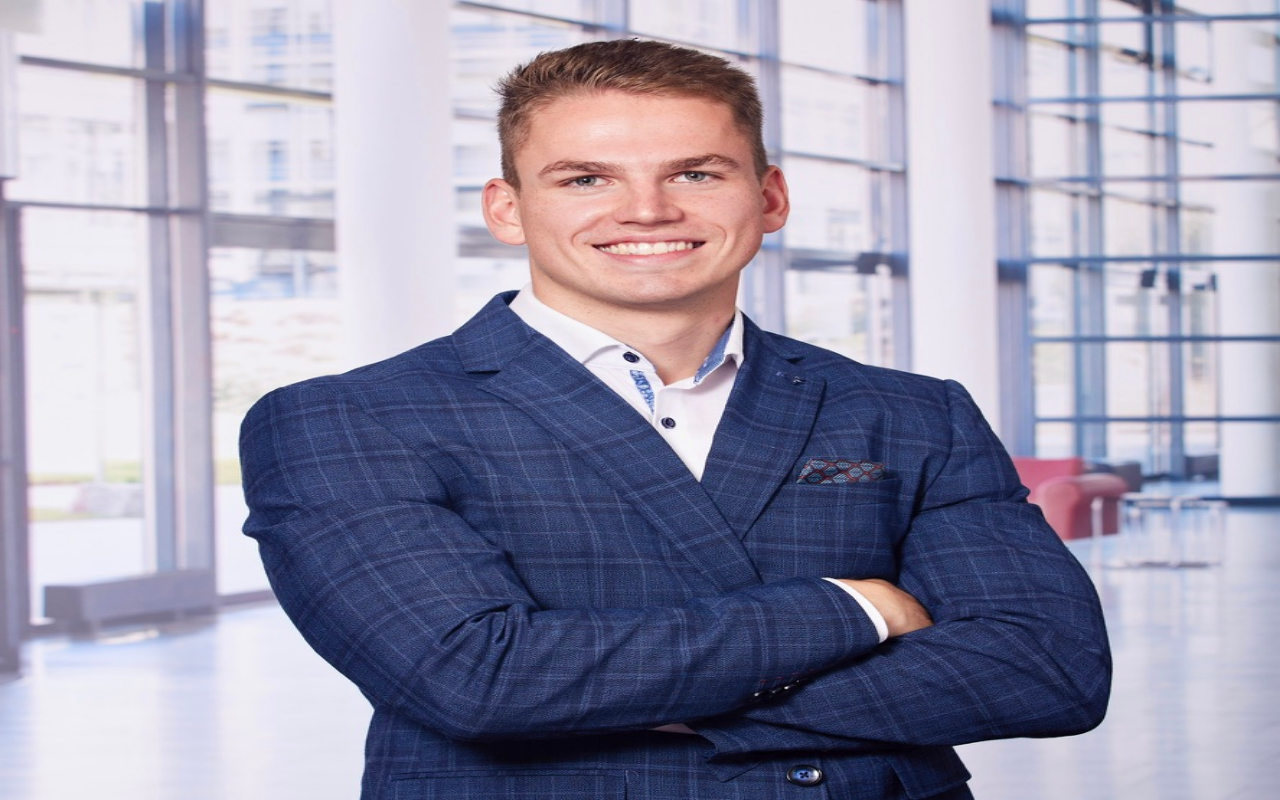
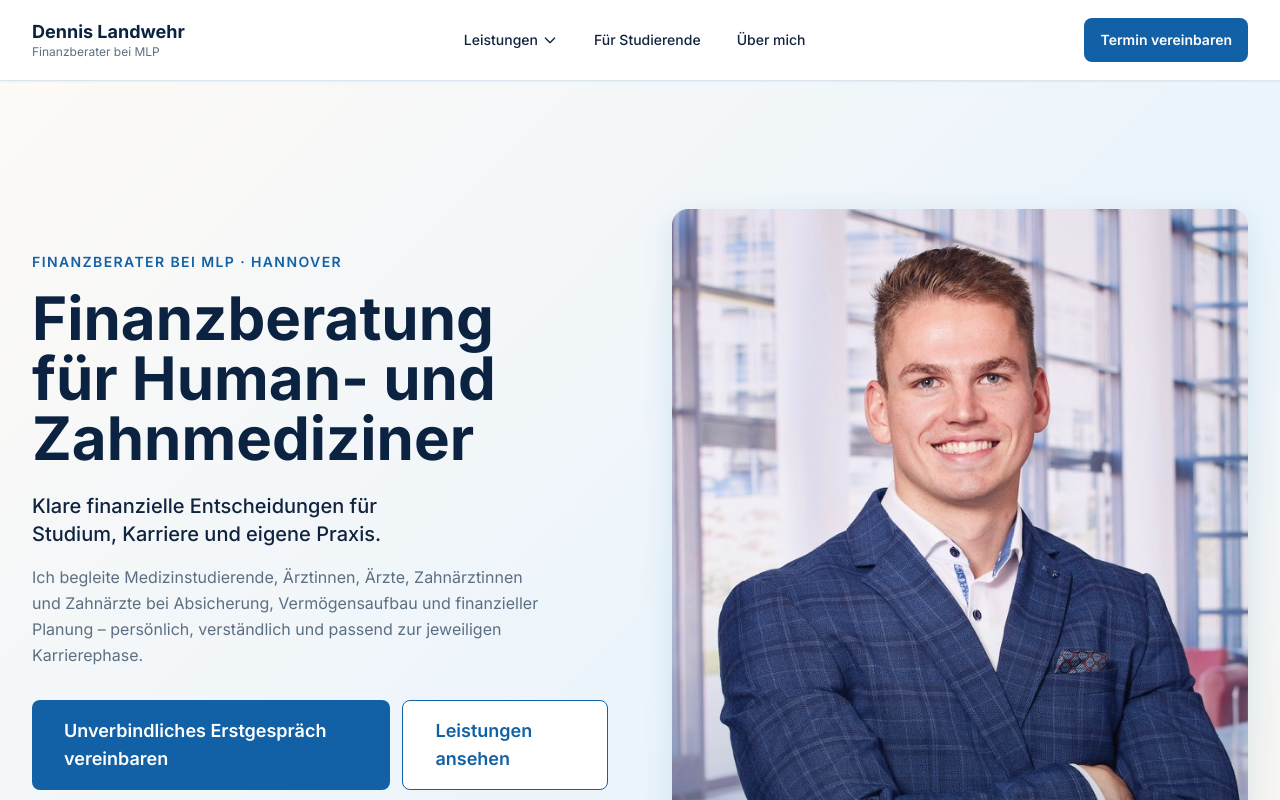
Before and after one commit to CHADEN23/Dennis-Landwehr-MLP-Website, a Next.js app: page / in a window 1280 px wide. Shown: the top 800 px of the page. Built offline with nearby package versions, Linux system fonts and the light colour scheme.

Commit message:
Fix: relative paths in tailwind.config.js for Vercel deployment

```diff
--- a/tailwind.config.js
+++ b/tailwind.config.js
@@ -1,9 +1,9 @@
 /** @type {import('tailwindcss').Config} */
 const config = {
   content: [
-    "/Users/charlotteleschke/Desktop/Claude/Dennis Landwehr MLP Website/src/pages/**/*.{js,ts,jsx,tsx,mdx}",
-    "/Users/charlotteleschke/Desktop/Claude/Dennis Landwehr MLP Website/src/components/**/*.{js,ts,jsx,tsx,mdx}",
-    "/Users/charlotteleschke/Desktop/Claude/Dennis Landwehr MLP Website/src/app/**/*.{js,ts,jsx,tsx,mdx}",
+    "./src/pages/**/*.{js,ts,jsx,tsx,mdx}",
+    "./src/components/**/*.{js,ts,jsx,tsx,mdx}",
+    "./src/app/**/*.{js,ts,jsx,tsx,mdx}",
   ],
   theme: {
     extend: {
```
